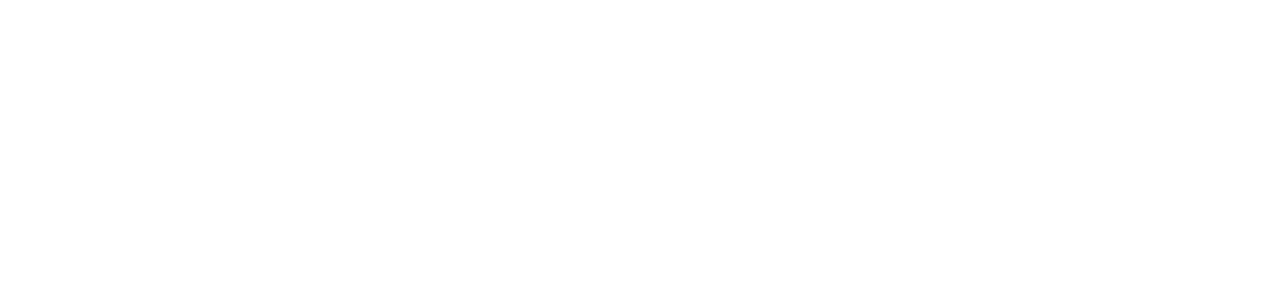
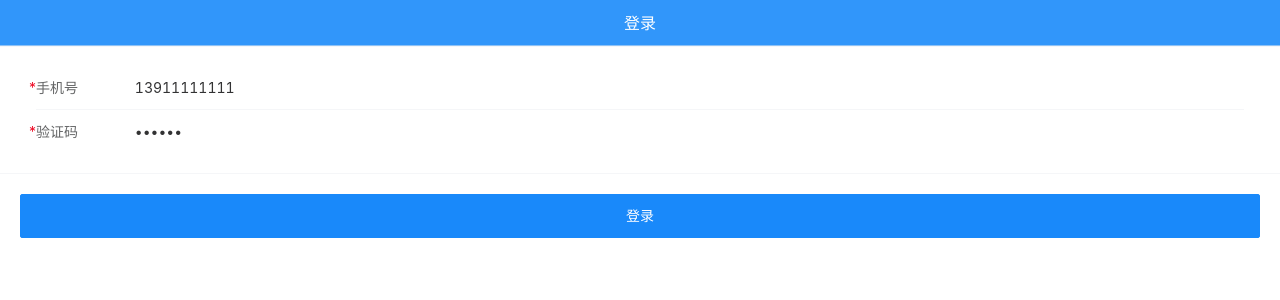
Before and after one commit to DaQingjiao/YDheimatoutiao-83, a Vue app: page /#/login in a window 1280 px wide. Shown: the top 300 px of the page. Built offline with nearby package versions, Linux system fonts and the light colour scheme.

Commit message:
第一次提交：登录页面结构和登录完成

```diff
--- a/babel.config.js
+++ b/babel.config.js
@@ -1,5 +1,12 @@
 module.exports = {
   presets: [
     '@vue/app'
+  ],
+  plugins: [ // 配置按需引入组件
+    ['import', {
+      libraryName: 'vant',
+      libraryDirectory: 'es',
+      style: true
+    }, 'vant']
   ]
 }
--- a/package.json
+++ b/package.json
@@ -8,7 +8,10 @@
     "lint": "vue-cli-service lint"
   },
   "dependencies": {
+    "axios": "^0.19.0",
     "core-js": "^2.6.5",
+    "json-bigint": "^0.3.0",
+    "vant": "^2.2.7",
     "vue": "^2.6.10",
     "vue-router": "^3.0.3",
     "vuex": "^3.0.1"
@@ -19,6 +22,7 @@
     "@vue/cli-service": "^3.12.0",
     "@vue/eslint-config-standard": "^4.0.0",
     "babel-eslint": "^10.0.1",
+    "babel-plugin-import": "^1.12.2",
     "eslint": "^5.16.0",
     "eslint-plugin-vue": "^5.0.0",
     "less": "^3.0.4",
--- /dev/null
+++ b/src/api/user.js
@@ -0,0 +1,3 @@
+// 用户相关接口封装模块
+// 遵循一个原则：不直接在组件中发送请求，都封装成函数进行调用
+// 好处：1.易于维护 2.可统一管理 3.可重用
--- a/src/main.js
+++ b/src/main.js
@@ -2,6 +2,17 @@ import Vue from 'vue'
 import App from './App.vue'
 import router from './router'
 import store from './store'
+import '@/styles/index.less'
+import { NavBar, Cell, CellGroup, Field, Button, Toast } from 'vant' // 导入组件
+
+// 注册全局共享
+Vue
+  .use(NavBar)
+  .use(Cell)
+  .use(CellGroup)
+  .use(Field)
+  .use(Button)
+  .use(Toast)
 
 Vue.config.productionTip = false
 
--- a/src/router/index.js
+++ b/src/router/index.js
@@ -5,8 +5,12 @@ Vue.use(VueRouter) // router注册全局共享
 
 const router = new VueRouter({
   // 配置路由表
-  routes: [
-
+  routes: [{
+    // 登录页面
+    name: 'login',
+    path: '/login',
+    component: () => import('@/views/login')
+  }
   ]
 })
 export default router
--- /dev/null
+++ b/src/styles/index.css
@@ -0,0 +1,6 @@
+.van-nav-bar {
+  background-color: #3196fa;
+}
+.van-nav-bar .van-nav-bar__title {
+  color: #fff;
+}
--- /dev/null
+++ b/src/styles/index.less
@@ -0,0 +1,7 @@
+.van-nav-bar {
+  background-color: #3196fa;
+
+  .van-nav-bar__title {
+    color: #fff
+  }
+}
--- /dev/null
+++ b/src/utils/request.js
@@ -0,0 +1,14 @@
+import axios from 'axios'
+import JSONbig from 'json-bigint'
+// axios.create 方法 ：复制axios，拥有和axios完全相同的功能，只是配置不同
+// 可创建多个请求对象，而不同的请求对象拥有不同的 baseURL
+// 如有请求有 a 请求拦截器，可以制定不同请求器
+const request = axios.create({
+  // 请求的基础路径
+  baseURL: 'http://ttapi.research.itcast.cn'
+})
+request.defaults.transformResponse = [(data) => {
+  // 配置处理后端返回数据中超出 js 安全整数范围问题
+  return data ? JSONbig.parse(data) : {} // 转换方法：使得计算更加精准，确保id不失真
+}]
+export default request
--- /dev/null
+++ b/src/views/login/index.vue
@@ -0,0 +1,58 @@
+<template>
+  <div class="login">
+    <!-- 导航栏 -->
+    <van-nav-bar title="登录" />
+    <!-- 手机号和验证码 -->
+    <van-cell-group class="btn-wrap">
+      <van-field v-model="user.mobile" required clearable label="手机号" placeholder="请输入手机号" />
+
+      <van-field v-model="user.code" type="password" label="验证码" placeholder="请输入验证码" required />
+    </van-cell-group>
+    <!-- 登录 -->
+    <div class="btn-wrap">
+      <van-button @click="goLogin" class="btn" type="info">登录</van-button>
+    </div>
+  </div>
+</template>
+
+<script>
+import request from '@/utils/request'
+export default {
+  name: 'LoginIndex',
+  data () {
+    return {
+      user: {
+        mobile: '13911111111',
+        code: '246810'
+      }
+    }
+  },
+  methods: {
+    async goLogin () {
+      try {
+        // 请求提交表单数据
+        let res = await request({
+          url: '/app/v1_0/authorizations',
+          method: 'POST',
+          data: this.user
+        })
+        this.$toast.success(res.data.message)
+      } catch (err) {
+        console.log(err)
+        if (err.response && err.response.status === 400) {
+          this.$toast.fail('登录失败，手机号或验证码错误')
+        }
+      }
+    }
+  }
+}
+</script>
+
+<style lang="less" scoped>
+.btn-wrap {
+  padding: 20px;
+  .btn {
+    width: 100%;
+  }
+}
+</style>
```
Also changed, not shown: 2 other files (tests, documents, lock files or other folders).
